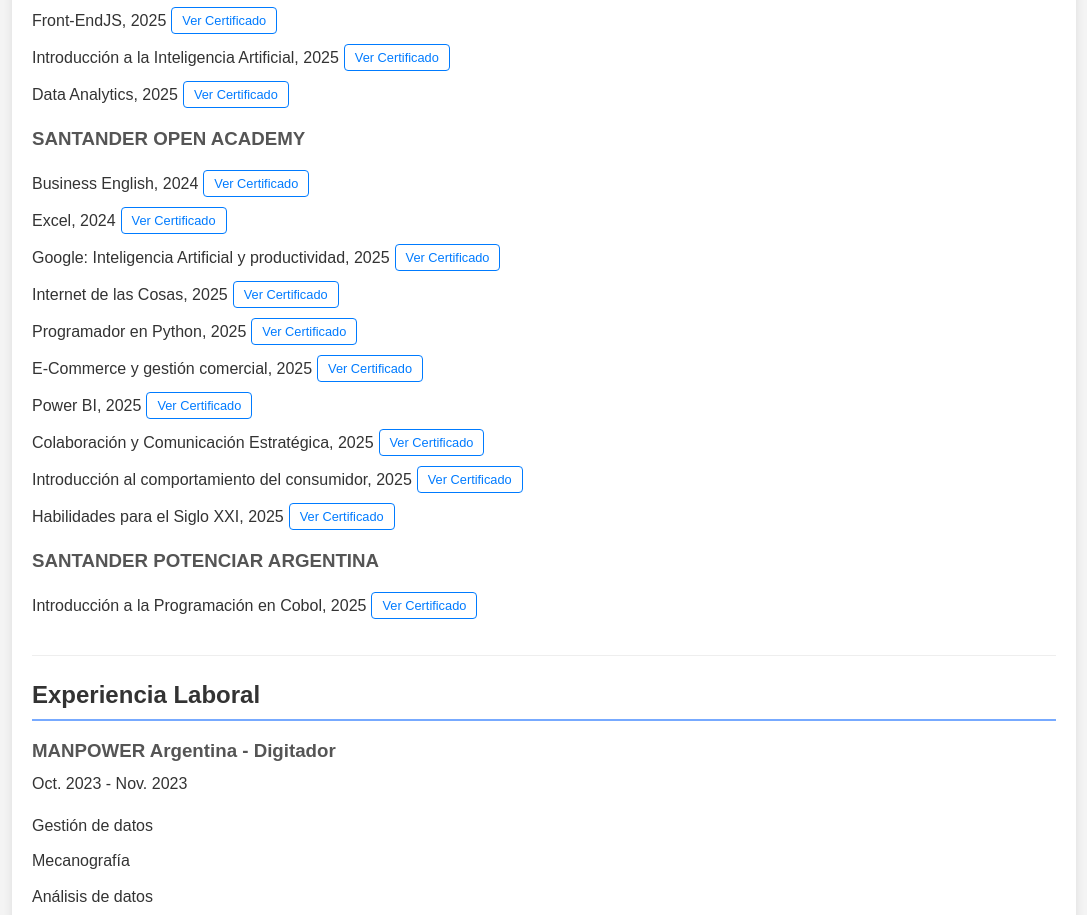
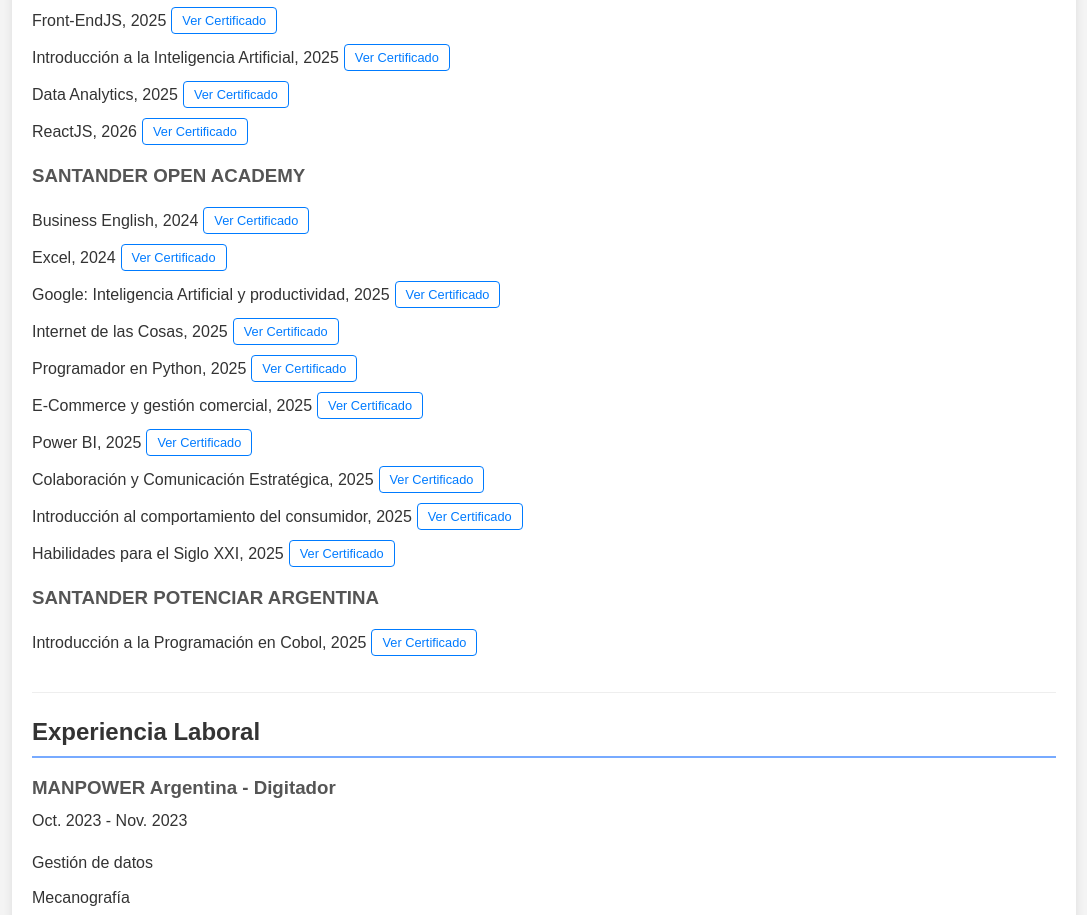
Before and after one commit to Juankip/MacchiPortfolio, a plain HTML site: page index.html in a window 1280 px wide. Shown: the part 1123-2038 px from the top of the page, without its empty margins (96-1183 px from the left). Drawn offline with Linux system fonts and the light colour scheme.

Commit message:
Add ReactJS certificate button to index.html

```diff
--- a/index.html
+++ b/index.html
@@ -309,6 +309,10 @@
                         <span>Data Analytics, 2025</span>
                         <button class="certificate-button" data-pdf="./Multimedia/Certificados/DataAnalytics.pdf">Ver Certificado</button>
                     </li>
+                    <li>
+                        <span>ReactJS, 2026</span>
+                        <button class="certificate-button" data-pdf="./Multimedia/Certificados/Certificado_ReactJS.pdf">Ver Certificado</button>
+                    </li>
                 </ul>
             </div>
             <div class="course-item">
```
